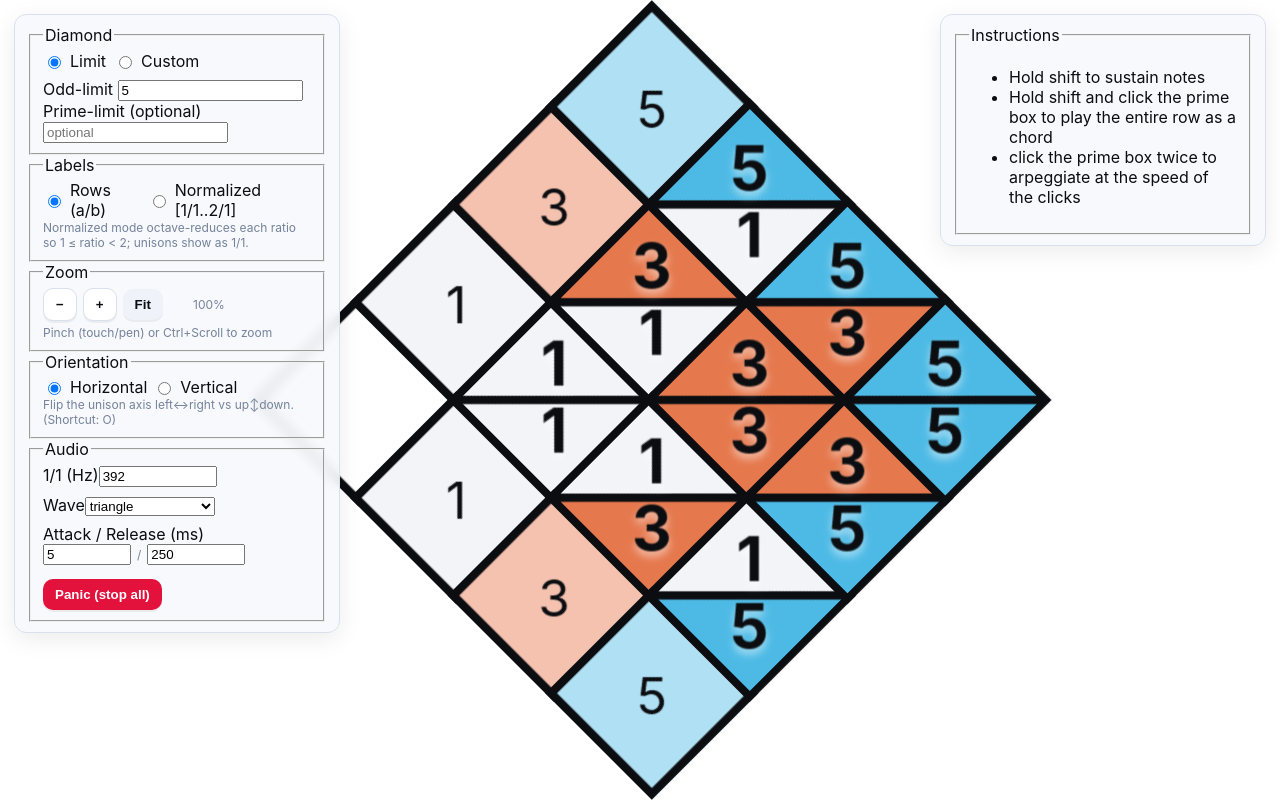
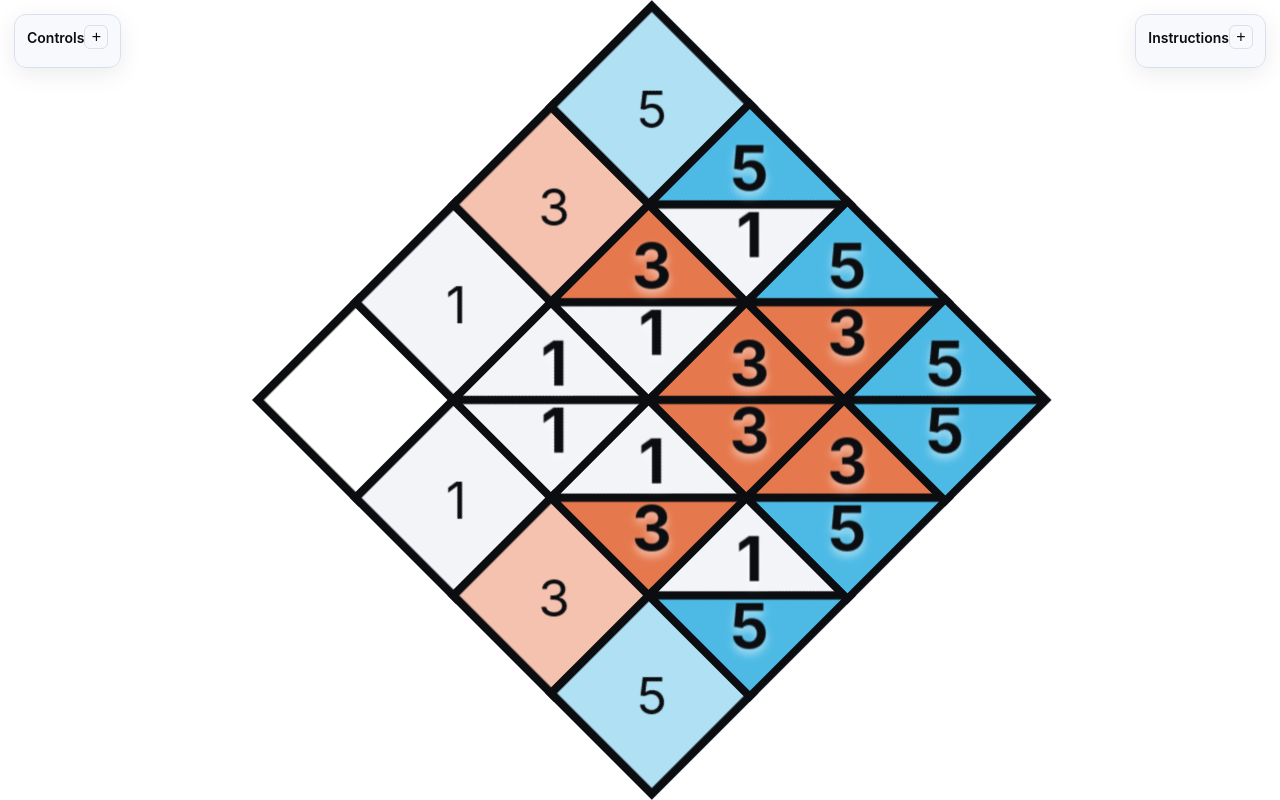
Before and after one commit to NickVuci/TonalityDiamondApplet, a plain HTML site: page index.html in a window 1280 px wide. Drawn offline with Linux system fonts and the light colour scheme.

Commit message:
Implement collapsible panels for menu and instructions with local storage support

```diff
--- a/index.html
+++ b/index.html
@@ -9,7 +9,11 @@
 <body>
   <div id="viewport">
     <!-- Floating menu (top-left) -->
-    <div id="menu" class="panel" aria-label="Controls">
+    <div id="menu" class="panel collapsed" aria-label="Controls">
+      <div class="panel-header">
+        <h3>Controls</h3>
+        <button class="btn-collapse" aria-label="Toggle menu visibility" title="Expand panel">+</button>
+      </div>
       <div id="menuContent">
         <div class="row">
           <fieldset>
@@ -73,7 +77,12 @@
         </div>
       </div>
     </div>
-    <div id="instructions" class="panel" style="position:absolute; top:14px; right:14px; z-index:50;">
+    <div id="instructions" class="panel collapsed" style="position:absolute; top:14px; right:14px; z-index:50;">
+      <div class="panel-header">
+        <h3>Instructions</h3>
+        <button class="btn-collapse" aria-label="Toggle instructions visibility" title="Expand panel">+</button>
+      </div>
+      <div id="instructionsContent">
         <fieldset>
           <legend>Instructions</legend>
           <ul>
@@ -82,6 +91,7 @@
             <li>click the prime box twice to arpeggiate at the speed of the clicks</li>
           </ul>
         </fieldset>
+      </div>
     </div>
     <!-- center diamond -->
     <div id="diamondWrap"><div id="stage" class="stage"></div></div>
--- a/js/index.js
+++ b/js/index.js
@@ -404,7 +404,58 @@
     }catch(e){ console.error('Self-tests error:', e); }
   }
 
+  // ---------- Panel Collapse/Expand ----------
+  function setupPanelCollapseButtons() {
+    const MENU_COLLAPSED_KEY = 'td-menu-collapsed';
+    const INSTRUCTIONS_COLLAPSED_KEY = 'td-instructions-collapsed';
+
+    const menuPanel = document.getElementById('menu');
+    const instructionsPanel = document.getElementById('instructions');
+
+    // Add click handlers
+    const togglePanel = (panel, storageKey) => {
+      const isCollapsed = panel.classList.toggle('collapsed');
+      const button = panel.querySelector('.btn-collapse');
+
+      button.textContent = isCollapsed ? '+' : '−';
+      button.title = isCollapsed ? 'Expand panel' : 'Collapse panel';
+
+      try {
+        localStorage.setItem(storageKey, isCollapsed.toString());
+      } catch(e) {
+        console.warn('Failed to save panel state to localStorage', e);
+      }
+
+      // Ensure grid remains properly sized after panel change
+      setTimeout(fitToViewport, 200);
+    };
+
+    menuPanel.querySelector('.btn-collapse').addEventListener('click', () => {
+      togglePanel(menuPanel, MENU_COLLAPSED_KEY);
+    });
+
+    instructionsPanel.querySelector('.btn-collapse').addEventListener('click', () => {
+      togglePanel(instructionsPanel, INSTRUCTIONS_COLLAPSED_KEY);
+    });
+
+    // Load saved state (if any) or use defaults
+    try {
+      const menuCollapsed = localStorage.getItem(MENU_COLLAPSED_KEY);
+      if (menuCollapsed === 'false') {
+        togglePanel(menuPanel, MENU_COLLAPSED_KEY); // Expand if previously expanded
+      }
+
+      const instructionsCollapsed = localStorage.getItem(INSTRUCTIONS_COLLAPSED_KEY);
+      if (instructionsCollapsed === 'false') {
+        togglePanel(instructionsPanel, INSTRUCTIONS_COLLAPSED_KEY); // Expand if previously expanded
+      }
+    } catch(e) {
+      console.warn('Failed to load panel state from localStorage', e);
+    }
+  }
+
   // Initial render
   build();
+  setupPanelCollapseButtons();
   runSelfTests();
 });
--- a/style.css
+++ b/style.css
@@ -10,7 +10,7 @@
 --wrap-rot: -45deg;   /* default: horizontal unison */
 --label-rot: 45deg;   /* keep labels upright */
 }
-html, body{ height:100%; text-rendering: optimizeLegibility;}
+html, body{ height:100%; }
 body{ margin:0; background:var(--bg); color:var(--ink); font-family: Inter, system-ui, -apple-system, Segoe UI, Roboto, Helvetica, Arial; }
 
 /* Fullscreen viewport */
@@ -26,6 +26,47 @@ body{ margin:0; background:var(--bg); color:var(--ink); font-family: Inter, syst
   touch-action: auto;
   transition: width .18s ease, height .18s ease, padding .18s ease, opacity .18s ease, transform .18s ease;
 }
+
+/* Panel header and collapse/expand controls */
+.panel-header {
+  display: flex;
+  justify-content: space-between;
+  align-items: center;
+  margin-bottom: 8px;
+}
+
+.panel-header h3 {
+  margin: 0;
+  font-size: 14px;
+  font-weight: 600;
+}
+
+.btn-collapse {
+  background: transparent;
+  border: 1px solid var(--panel-border);
+  border-radius: 6px;
+  width: 24px;
+  height: 24px;
+  font-size: 16px;
+  line-height: 1;
+  display: flex;
+  align-items: center;
+  justify-content: center;
+  cursor: pointer;
+  padding: 0;
+  color: var(--ink);
+}
+
+.btn-collapse:hover {
+  background: #f0f4f9;
+}
+
+/* Collapsed panel state */
+.panel.collapsed #menuContent,
+.panel.collapsed #instructionsContent {
+  display: none;
+}
+
 .btn{ background:#124ae4; color:#fff; border:0; padding:8px 12px; border-radius:10px; font-weight:600; cursor:pointer; box-shadow: 0 2px 0 rgba(0,0,0,.06); }
 .btn.small{ padding:6px 10px; font-size:12px; }
 .btn.secondary{ background:#eff3f9; color:#0b0d10; }
```
Lines whose indentation alone changed are shown as unchanged.
